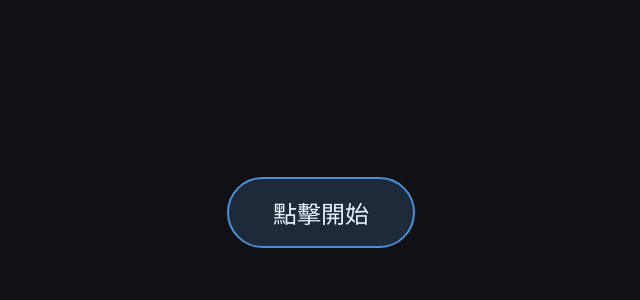
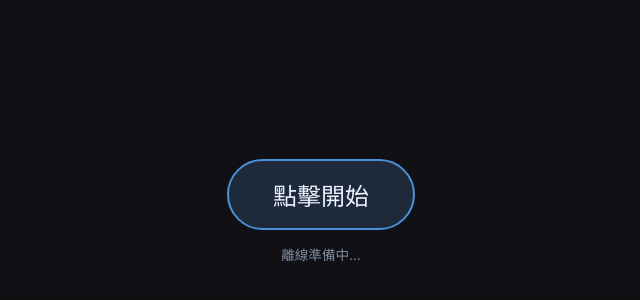
Before and after one commit to marimbacheng/tunable-piano, a plain HTML site: page index.html in a window 1280 px wide. Shown: the part 188-488 px from the top of the page, without its empty margins (319-959 px from the left). Drawn offline with Linux system fonts and the light colour scheme.

Commit message:
離線就緒指示 + SW CACHE bump v2
實機報「未連接網際網路」的根因分析:非程式 bug。
- H3(precache 404 致 addAll 失敗):線上 37 筆全 200 → 排除。
- H2(Pages 送 vary: Accept-Encoding 致 caches.match 落空):真實 Pages 實測
  SW 安裝 OK、37 筆齊、match 預設即命中(Accept-Encoding 為 forbidden header,
  不在 Request 物件上,Vary 比對兩邊皆無 → 命中)→ 排除。
- H1(SW 根本沒裝):成立 —— 新版剛上線、該機未在上線後連網開過;主畫面舊捷徑
  指向無 SW 舊版。屬「首次必須連網」的固有前提 + 狀態不可見。

對策=把不可見狀態顯性化,而非蠻幹改 code:
- index.html/css:解鎖層加 #sw-status,「離線準備中…」→「✓ 離線就緒(可飛航模式使用)」。
- sw.js:因 index.html/css 屬 precache 資產,依紀律 bump CACHE v1→v2。
- 文件:補 iOS 主畫面 App 與 Safari 可能各自獨立儲存(須用主畫面圖示連網開一次)。

實測:載入後 cacheNames 只剩 v2(v1 自動清除)、37 筆、指示器 ready、解鎖正常;
關站後重載仍可離線(C4.mp3 78718B 從快取)、零 console error。

Co-Authored-By: Claude Opus 4.8 <noreply@anthropic.com>

```diff
--- a/css/style.css
+++ b/css/style.css
@@ -36,8 +36,20 @@ html, body {
 }
 
 /* 直向提示層需蓋在解鎖層之上（含解鎖前） */
-#unlock { z-index: 20; }
+/* #unlock 疊放解鎖鈕 + 離線就緒指示（column;不影響 #rotate） */
+#unlock { z-index: 20; flex-direction: column; gap: 1rem; }
 #rotate { z-index: 30; }
+
+/* ===== 離線就緒指示（解鎖層） ===== */
+.sw-status {
+  font-size: 0.85rem;
+  line-height: 1.4;
+  text-align: center;
+  color: #7f8b9e;
+  min-height: 1.4em;          /* 佔位:狀態變動時不跳版 */
+}
+.sw-status.ready { color: #6fcf97; }
+.sw-status.warn  { color: #e0a33c; }
 
 /* ===== 解鎖鈕 ===== */
 .unlock-btn {
--- a/index.html
+++ b/index.html
@@ -21,6 +21,8 @@
   <!-- 解鎖層：手勢內啟動 AudioContext -->
   <div id="unlock" class="overlay">
     <button id="unlock-btn" class="unlock-btn" type="button">點擊開始</button>
+    <!-- 離線就緒指示:precache 完成前不可離線使用,狀態原本隱形,故顯性化 -->
+    <div id="sw-status" class="sw-status" role="status" aria-live="polite"></div>
   </div>
 
   <!-- 橫向提示層：直向時蓋滿，橫向自動移除 -->
@@ -189,15 +191,42 @@
   <script src="js/ui.js"></script>
   <script src="js/main.js"></script>
 
-  <!-- Service Worker 註冊（離線 PWA）;相對路徑相容 GitHub Pages 子路徑,scope=本目錄 -->
+  <!-- Service Worker 註冊（離線 PWA）;相對路徑相容 GitHub Pages 子路徑,scope=本目錄。
+       另把「離線就緒」狀態顯性化:precache 未完成前離線會打不開,使用者需看得到才敢離線。 -->
   <script>
-    if ('serviceWorker' in navigator) {
+    (function () {
+      var el = document.getElementById('sw-status');
+      var PREFIX = 'tunable-piano-precache-';
+      var TOTAL = 37;                       // 與 sw.js 的 ASSETS 筆數一致（addAll 原子:未完成時為 0）
+
+      function say(text, cls) {
+        if (!el) return;
+        el.textContent = text;
+        el.className = 'sw-status' + (cls ? ' ' + cls : '');
+      }
+      if (!('serviceWorker' in navigator)) { say('此瀏覽器不支援離線', 'warn'); return; }
+
+      say('離線準備中…');
       window.addEventListener('load', function () {
         navigator.serviceWorker.register('sw.js').catch(function (e) {
           console.warn('[sw] 註冊失敗:', e);
+          say('離線快取失敗（重新整理再試）', 'warn');
         });
+        poll(0);
       });
-    }
+
+      // 輪詢 precache 完成度。addAll 為原子:完成前 keys()=0,完成即跳 TOTAL。
+      function poll(n) {
+        caches.keys().then(function (names) {
+          var name = names.filter(function (k) { return k.indexOf(PREFIX) === 0; })[0];
+          if (!name) { if (n < 100) setTimeout(function () { poll(n + 1); }, 600); return; }
+          caches.open(name).then(function (c) { return c.keys(); }).then(function (reqs) {
+            if (reqs.length >= TOTAL) { say('✓ 離線就緒（可飛航模式使用）', 'ready'); return; }
+            if (n < 100) setTimeout(function () { poll(n + 1); }, 600);
+          });
+        }).catch(function () { if (n < 100) setTimeout(function () { poll(n + 1); }, 1000); });
+      }
+    })();
   </script>
 </body>
 </html>
--- a/sw.js
+++ b/sw.js
@@ -12,7 +12,7 @@
 // 更新紀律(重要)：任何資產(js/css/html/mp3/圖示)變動,務必 bump 下方 CACHE 版本號,
 // 否則舊 SW 會永遠供舊快取。bump 後 autoUpdate:下次連網載入自動換新、清舊 cache。
 
-const CACHE = 'tunable-piano-precache-v1';
+const CACHE = 'tunable-piano-precache-v2';
 
 // 鋼琴取樣:每小三度一檔(A/C/Ds/Fs × 八度 1–6),共 24 檔
 const PIANO = [];
```
Also changed, not shown: 2 other files.
